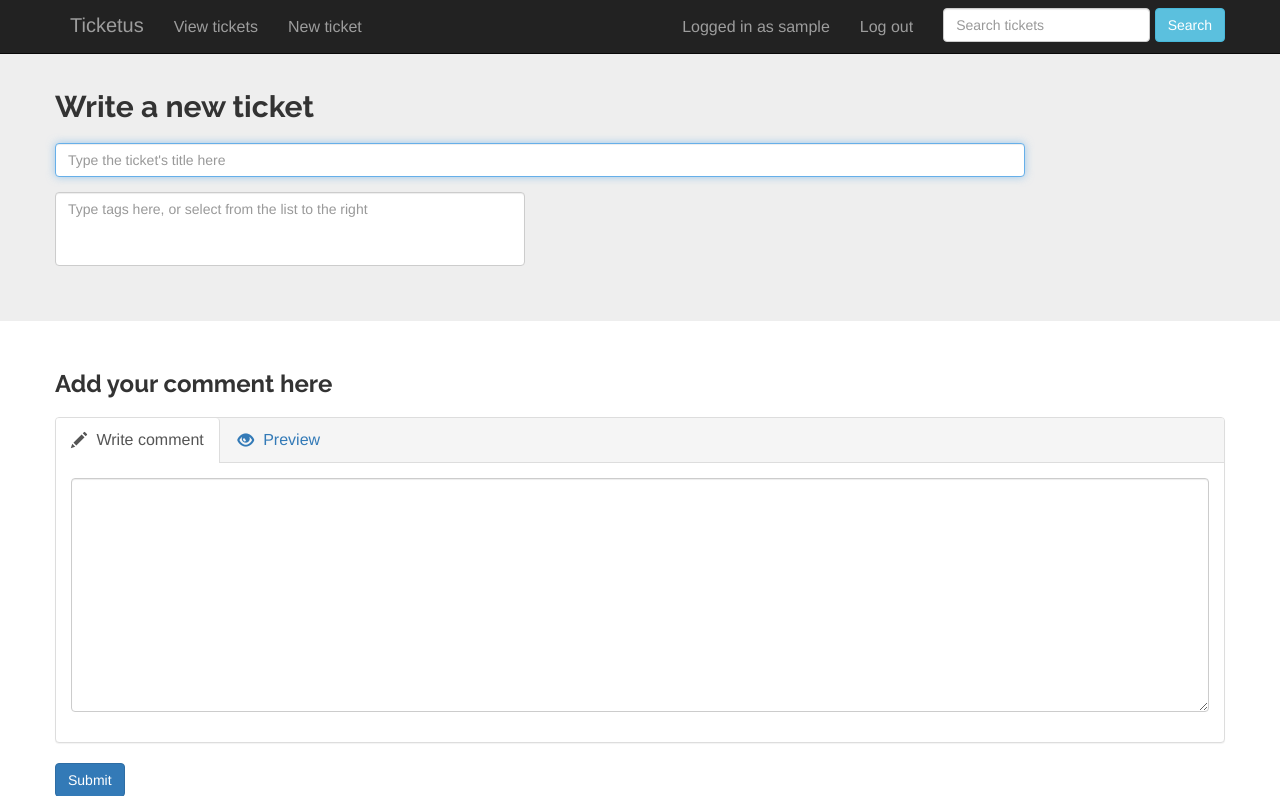
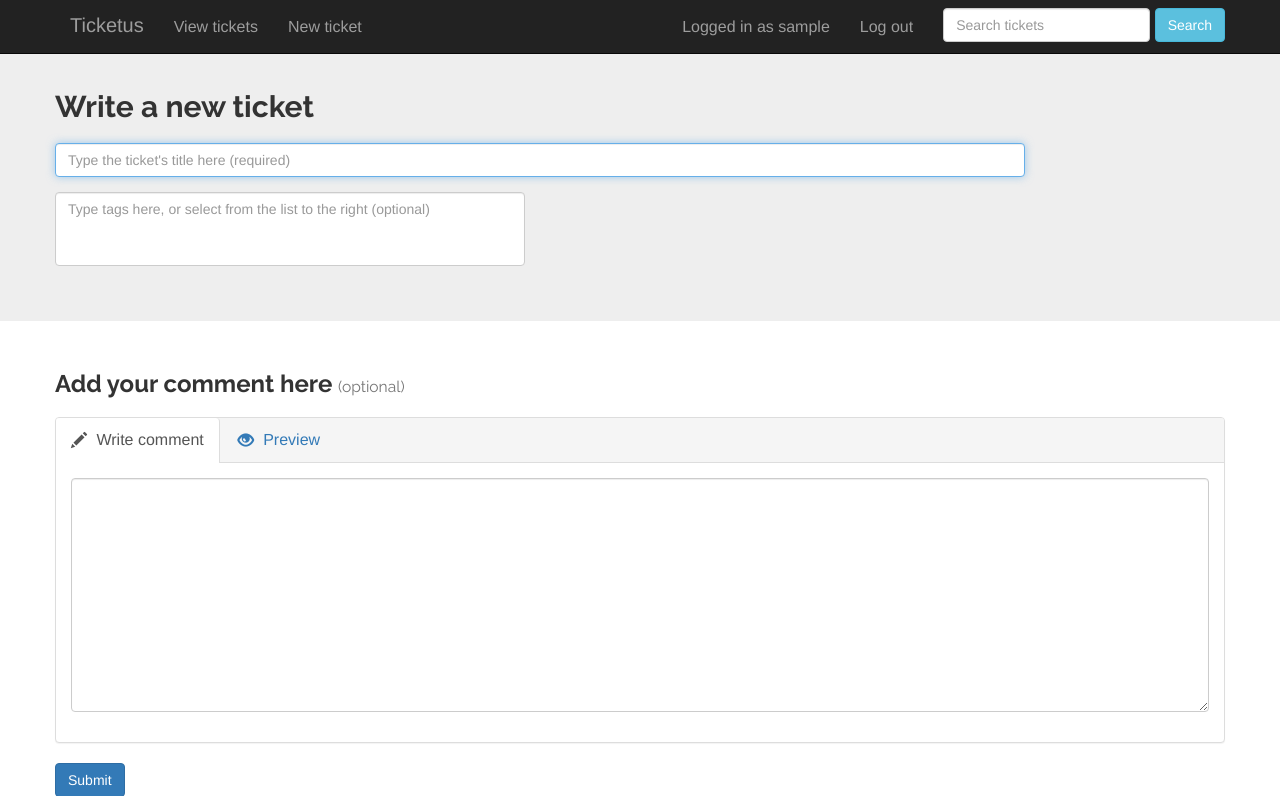
Before and after one commit to sjkingo/ticketus, a Django app: page /ticket/new/ in a window 1280 px wide. Shown: the top 796 px of the page. Run offline with Django 3.2, Linux system fonts and the light colour scheme; the visitor is signed in with stand-in values (Sample User, id 1); data that the repository does not hold is empty; parts of the project's set-up code (start-up, migrations or seed data) failed here and were passed over; some libraries are stand-ins or nearby versions.

Commit message:
Tweak headings for comments

```diff
--- a/ticketus/ui/templates/includes/new_comment_box.html
+++ b/ticketus/ui/templates/includes/new_comment_box.html
@@ -5,7 +5,7 @@
 <div class="row">
     <div role="tabpanel">
         <div id="new-comment">
-            <h4>Write a new comment</h4>
+            <h3>Write a new comment</h3>
             {% if user.is_authenticated %}
             <div class="panel panel-default">
                 <div class="panel-heading">
--- a/ticketus/ui/templates/ui/new_ticket.html
+++ b/ticketus/ui/templates/ui/new_ticket.html
@@ -25,12 +25,12 @@
             <div class="form-horizontal">
                 <div class="form-group">
                     <div class="col-sm-10 col-xs-12">
-                        <input required type="text" class="form-control" id="id_title" name="title" placeholder="Type the ticket's title here" tabindex="1" autofocus>
+                        <input required type="text" class="form-control" id="id_title" name="title" placeholder="Type the ticket's title here (required)" tabindex="1" autofocus>
                     </div>
                 </div>
                 <div class="form-group">
                     <div class="col-sm-5 col-xs-6">
-                        <textarea class="form-control no-resize" rows="3" id="tags" name="tags" tabindex="2" placeholder="Type tags here, or select from the list to the right"></textarea>
+                        <textarea class="form-control no-resize" rows="3" id="tags" name="tags" tabindex="2" placeholder="Type tags here, or select from the list to the right (optional)"></textarea>
                     </div>
                     <div class="col-sm-5 col-xs-6">
                         {% include "includes/top_tags_selector.html" %}
@@ -46,7 +46,7 @@
     <div class="row">
         <div role="tabpanel">
             <div id="new-comment">
-                <h3>Add your comment here</h3>
+                <h3>Add your comment here <span class="small">(optional)</span></h3>
                 <div class="panel panel-default">
                     <div class="panel-heading">
                         <ul class="nav nav-tabs" role="tablist">
```
